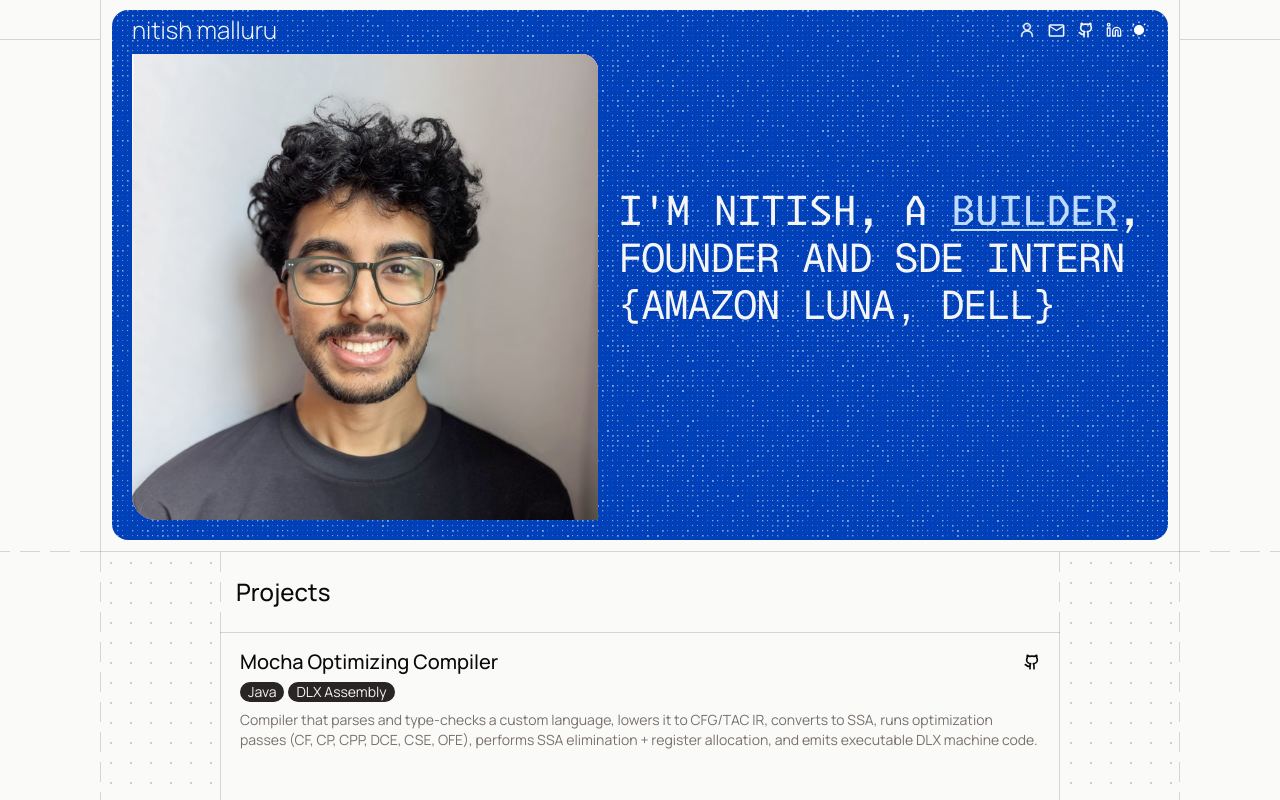
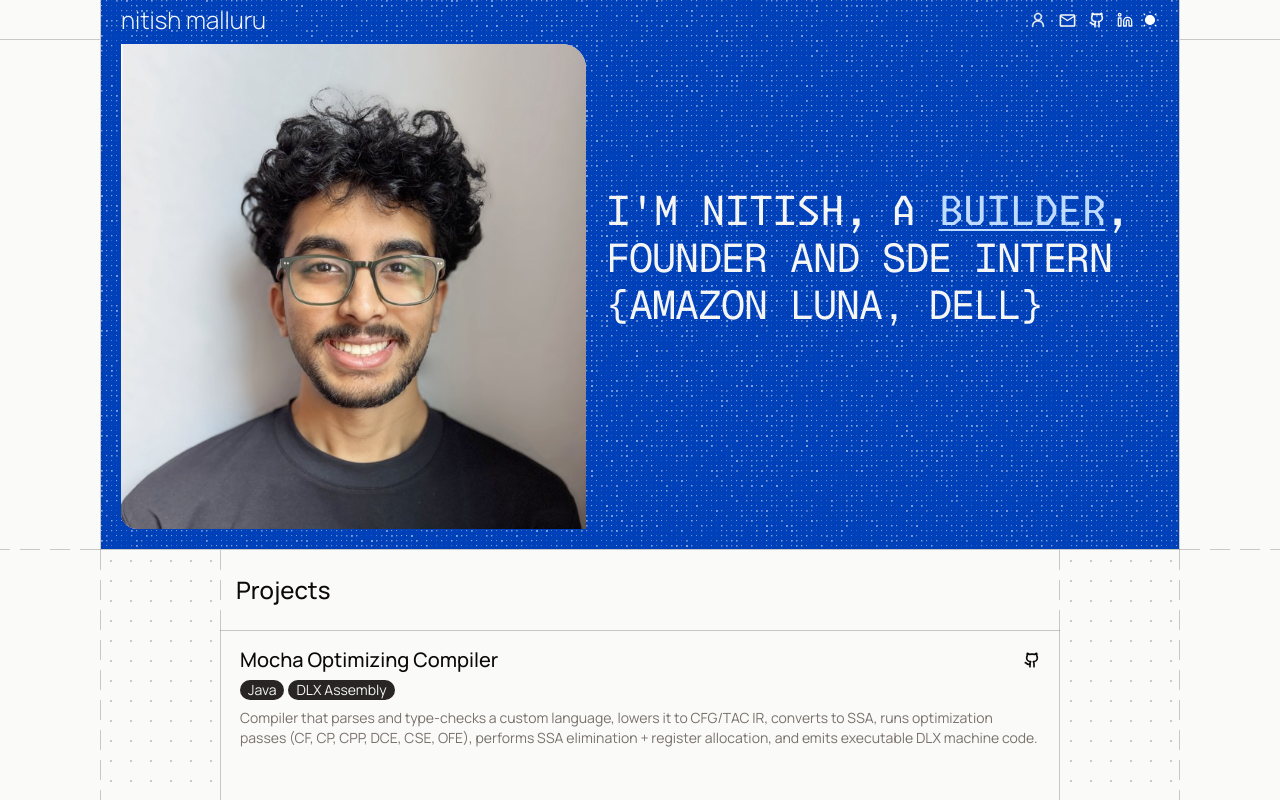
Before and after one commit to NitishM2022/Website, a Svelte app: page / in a window 1280 px wide. Shown: the top 800 px of the page. Built offline with nearby package versions, Linux system fonts and the light colour scheme; a web font is replaced by a local one.

Commit message:
refactor: update UI layout, introduce `fly` transitions, and add dynamic grid contrast variables.ro

```diff
--- a/src/App.svelte
+++ b/src/App.svelte
@@ -1,5 +1,5 @@
 <script>
-  import { fade } from "svelte/transition";
+  import { fade, fly } from "svelte/transition";
   import Project from "./lib/Project.svelte";
   import HeroText from "./lib/HeroText.svelte";
   import Toggle from "./lib/Toggle.svelte";
@@ -17,14 +17,14 @@
     <div class="grid-h h-10"></div>
     <div class="grid-dash-b-long-right flex-1"></div>
   </div>
-  <div class="md:grid-lr-b w-full p-3 pt-2.5 lg:w-270 lg:flex-none">
+  <div class="md:grid-lr-b relative w-full lg:w-270 lg:flex-none">
     <div
-      class="relative isolate overflow-hidden rounded-2xl bg-[#0041ba] pl-3 md:pl-5"
+      class="relative isolate z-10 mx-[1px] mb-[1px] overflow-hidden bg-[#0041ba]"
     >
       <HeroPixelHover alwaysOn={true} />
 
       <div
-        class="relative z-10 flex h-10 items-center justify-center pr-3 md:pr-5"
+        class="relative z-10 flex h-10 items-center justify-center px-3 md:px-5"
       >
         <h1 class="font-rope text-2xl font-light text-stone-100">
           nitish malluru
@@ -113,7 +113,7 @@
         class="relative z-10 mt-1 flex h-auto w-full flex-col overflow-visible md:flex-row md:overflow-hidden"
       >
         <div
-          class="mb-1.5 box-border h-72 w-full overflow-hidden rounded-b-3xl pr-2 pb-2 md:mr-5 md:mb-5 md:aspect-square md:h-auto md:w-[45%] md:flex-none md:self-start md:rounded-b-none md:rounded-bl-3xl md:pr-0 md:pb-0"
+          class="mb-1.5 box-border h-72 w-full overflow-hidden rounded-tr-3xl rounded-bl-3xl pr-2 pb-2 pl-3 md:mr-5 md:mb-5 md:aspect-square md:h-auto md:w-[45%] md:flex-none md:self-start md:pr-0 md:pb-0 md:pl-5"
         >
           <Shader />
         </div>
@@ -122,7 +122,7 @@
           class="mb-0 flex w-full flex-col justify-center pr-5 md:mb-5 md:h-auto md:flex-1"
         >
           <div
-            class="h-30 min-h-[8rem] w-full items-center pb-1 md:h-30 md:min-h-[10rem] lg:h-50"
+            class="h-30 min-h-[8rem] w-full items-center pb-1 pl-3 md:h-30 md:min-h-[10rem] md:pl-0 lg:h-50"
           >
             <HeroText />
           </div>
@@ -147,7 +147,7 @@
       <main
         class="font-rope md:grid-dash-lr-long flex w-screen max-w-[840px] flex-none flex-col"
       >
-        <section class="" in:fade={{ duration: 800, delay: 100 }}>
+        <section class="" in:fly={{ y: 50, duration: 800, delay: 100 }}>
           <h2
             class="mt-5 mb-5 px-4 text-2xl leading-10 font-medium text-stone-950 dark:text-stone-100"
           >
@@ -161,7 +161,7 @@
         </section>
 
         <!-- Reading List -->
-        <div in:fade={{ duration: 800, delay: 200 }} class="">
+        <div in:fly={{ y: 50, duration: 800, delay: 200 }} class="">
           <BooksSection />
         </div>
       </main>
--- a/src/app.css
+++ b/src/app.css
@@ -62,12 +62,14 @@
 
 @layer base {
   :root {
+    --grid-contrast-light: 0.2;
+    --grid-contrast-dark: 0.2;
     --font-sans:
       ui-sans-serif, system-ui, sans-serif, "Apple Color Emoji",
       "Segoe UI Emoji", "Segoe UI Symbol", "Noto Color Emoji";
     --grid-bg: rgb(250, 250, 249);
-    --grid-line-color: rgba(0, 0, 0, 0.15);
-    --grid-dot-color: rgba(0, 0, 0, 0.18);
+    --grid-line-color: rgba(0, 0, 0, var(--grid-contrast-light));
+    --grid-dot-color: rgba(0, 0, 0, var(--grid-contrast-light));
     --grid-line-width: 1px;
     --grid-cell-size: 40px;
     --grid-dash-length: 20px;
@@ -76,8 +78,8 @@
 
   .dark {
     --grid-bg: rgb(23, 23, 23);
-    --grid-line-color: rgba(255, 255, 255, 0.15);
-    --grid-dot-color: rgba(255, 255, 255, 0.17);
+    --grid-line-color: rgba(255, 255, 255, var(--grid-contrast-dark));
+    --grid-dot-color: rgba(255, 255, 255, var(--grid-contrast-dark));
   }
 
   *,
```
